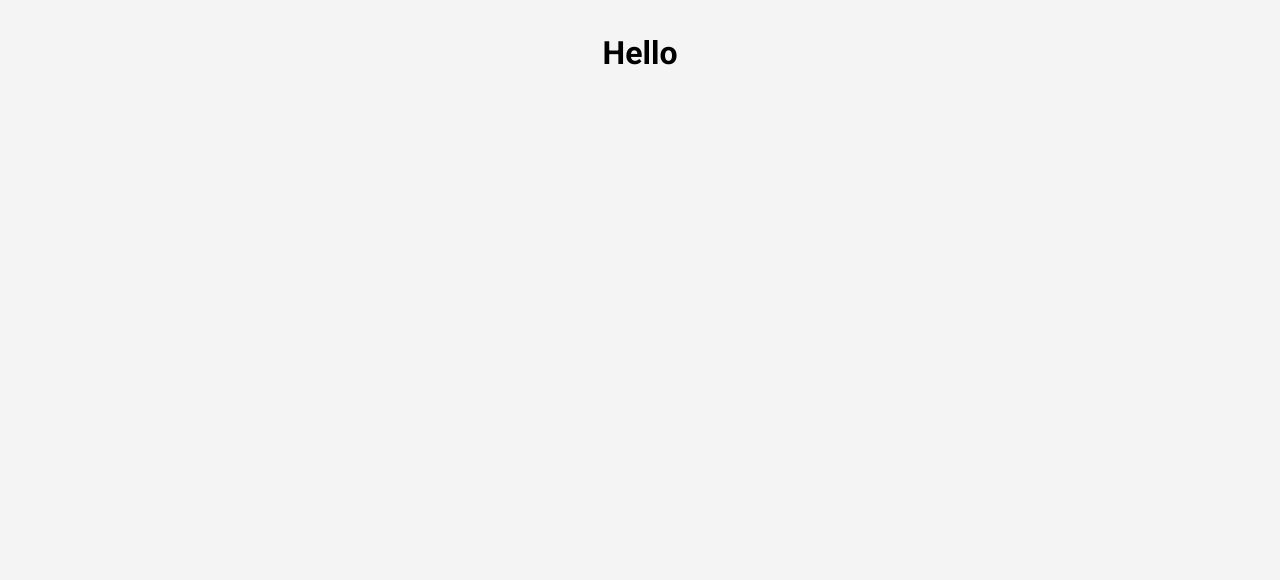
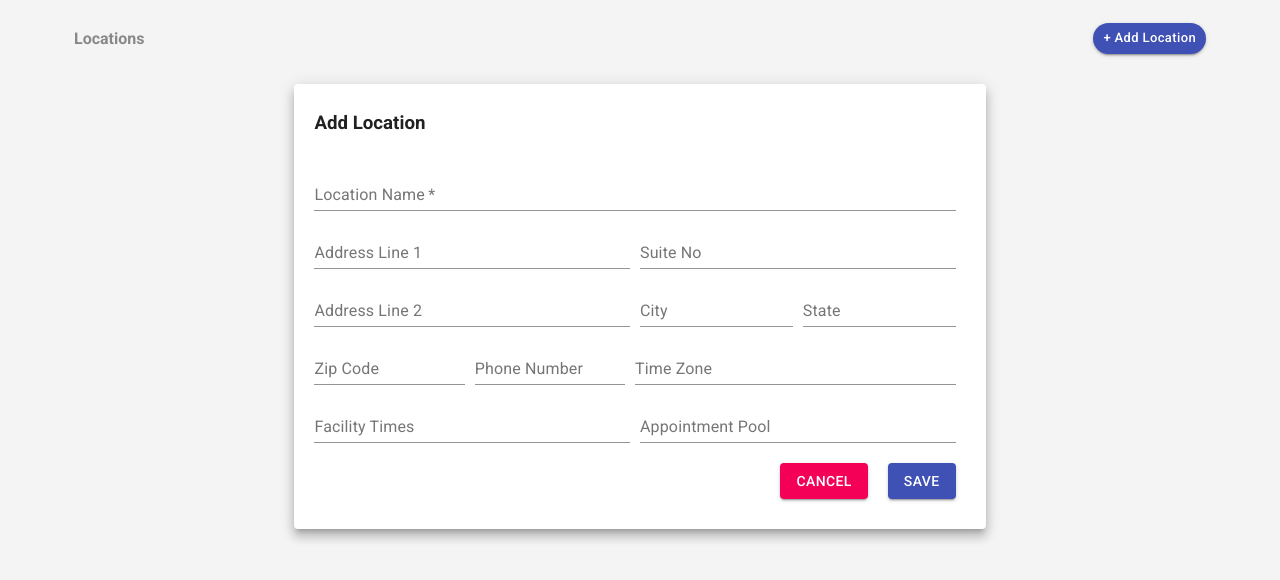
Before and after one commit to chanchaldabriya/location-manager, a React (Create React App) app: page /location/1 in a window 1280 px wide. Shown: the top 580 px of the page. Built offline with nearby package versions, Linux system fonts and the light colour scheme.

Commit message:
1) Populated list with data from DB. 2) Some Bug Fixes. 3) Add Location form implementation. 4) Improved UI. 5) Fixed Route changes. 6) Removed unnecessary 'pages' directory as not used now.

```diff
--- a/package.json
+++ b/package.json
@@ -4,6 +4,7 @@
   "private": true,
   "dependencies": {
     "@material-ui/core": "^4.11.0",
+    "@material-ui/icons": "^4.9.1",
     "@testing-library/jest-dom": "^4.2.4",
     "@testing-library/react": "^9.5.0",
     "@testing-library/user-event": "^7.2.1",
--- a/src/App.js
+++ b/src/App.js
@@ -1,15 +1,18 @@
-import React from 'react';
-import './App.css';
-import Home from './pages/Home';
-import { Route, Switch, Redirect } from 'react-router-dom';
+import React from "react";
+import "./App.css";
+import LocationForm from "./components/LocationForm/LocationForm";
+import { Route, Switch, Redirect } from "react-router-dom";
+import Titlebar from "./components/Titlebar/Titlebar";
+import LocationList from "./components/LocationList/LocationList";
 
 function App() {
   return (
     <div className="App">
+      <Titlebar title="Locations" />
       <Switch>
-        <Route path="/location/:id" render={() => <h1>Hello</h1>} />
+        <Route path="/location/:id" component={LocationForm} />
 
-        <Route exact path="/" component={Home} />
+        <Route exact path="/" component={LocationList} />
 
         <Redirect to="/" />
       </Switch>
--- /dev/null
+++ b/src/components/LocationForm/LocationForm.js
@@ -0,0 +1,233 @@
+import React, { useState } from "react";
+import { TextField, Button, Card } from "@material-ui/core";
+import { makeStyles } from "@material-ui/core/styles";
+import useFormField from "../../hooks/useFormField";
+import { upsertLocation } from "../../db";
+
+const useStyles = makeStyles({
+  flex: {
+    display: "flex",
+    flex: 1,
+  },
+  columnFlex: {
+    flexDirection: "column",
+    flex: 1,
+  },
+  textField: {
+    flex: 1,
+    marginTop: 10,
+    marginRight: 10,
+  },
+  formHeading: {
+    textAlign: "start",
+    color: "primary",
+  },
+  btn: {
+    margin: 10,
+  },
+  btnContainer: {
+    justifyContent: "flex-end",
+    margin: "10px 0",
+  },
+  form: {
+    padding: "10px 20px",
+  },
+  card: {
+    margin: "20px auto",
+    width: "60%",
+  },
+});
+
+export default ({ history }) => {
+  // Styles
+  const {
+    flex,
+    columnFlex,
+    textField,
+    formHeading,
+    btn,
+    btnContainer,
+    form,
+    card,
+  } = useStyles();
+
+  /* Form fields' state */
+  const [name, setName, resetName] = useFormField(""),
+    [address1, setAddress1, resetAddress1] = useFormField(""),
+    [address2, setAddress2, resetAddress2] = useFormField(""),
+    [suite, setSuite, resetSuite] = useFormField(""),
+    [city, setCity, resetCity] = useFormField(""),
+    [state, setState, resetState] = useFormField(""),
+    [zip, setZip, resetZip] = useFormField(""),
+    [phone, setPhone, resetPhone] = useFormField(""),
+    [timezone, setTimezone, resetTimezone] = useFormField(""),
+    [facility, setFacility, resetFacility] = useFormField(""),
+    [appointment, setAppointment, resetAppointment] = useFormField("");
+
+  const [status, setStatus] = useState({ loading: false, error: false });
+
+  /* Reset calls for all fields */
+  const resetAll = () => {
+    resetName();
+    resetAddress1();
+    resetAddress2();
+    resetSuite();
+    resetCity();
+    resetState();
+    resetZip();
+    resetPhone();
+    resetTimezone();
+    resetFacility();
+    resetAppointment();
+  };
+
+  const save = () => {
+    setStatus({ loading: true, error: false });
+    upsertLocation({
+      name,
+      address1,
+      address2,
+      suite,
+      city,
+      state,
+      zip,
+      phone,
+      timezone,
+      facility,
+      appointment,
+    })
+      .then((resp) => {
+        console.log(resp);
+        setStatus({ loading: false, error: false });
+        resetAll();
+        history.push("/");
+      })
+      .catch((error) => {
+        console.error(error);
+        setStatus({ loading: false, error: true });
+      });
+  };
+
+  return (
+    <Card raised classes={{ root: card }}>
+      <form className={form}>
+        <h3 className={formHeading}>Add Location</h3>
+        <div className={flex}>
+          <TextField
+            required
+            label="Location Name"
+            classes={{ root: textField }}
+            value={name}
+            onChange={setName}
+          />
+        </div>
+
+        {/* Complete Address */}
+        <div className={flex}>
+          {/* Address Lines */}
+          <div className={`${flex} ${columnFlex}`}>
+            <TextField
+              label="Address Line 1"
+              classes={{ root: textField }}
+              value={address1}
+              onChange={setAddress1}
+            />
+            <TextField
+              label="Address Line 2"
+              classes={{ root: textField }}
+              value={address2}
+              onChange={setAddress2}
+            />
+          </div>
+
+          {/* City, Address & Suite */}
+          <div className={`${flex} ${columnFlex}`}>
+            {/* Suite */}
+            <div className={flex}>
+              <TextField
+                label="Suite No"
+                classes={{ root: textField }}
+                value={suite}
+                onChange={setSuite}
+              />
+            </div>
+
+            {/* City & State */}
+            <div className={flex}>
+              <TextField
+                label="City"
+                classes={{ root: textField }}
+                value={city}
+                onChange={setCity}
+              />
+              <TextField
+                label="State"
+                classes={{ root: textField }}
+                value={state}
+                onChange={setState}
+              />
+            </div>
+          </div>
+        </div>
+
+        {/* zip, phone & timezone */}
+        <div className={flex}>
+          {/* zipcode & phone */}
+          <div className={flex}>
+            <TextField
+              label="Zip Code"
+              classes={{ root: textField }}
+              value={zip}
+              onChange={setZip}
+            />
+            <TextField
+              label="Phone Number"
+              classes={{ root: textField }}
+              value={phone}
+              onChange={setPhone}
+            />
+          </div>
+
+          {/* Timezone */}
+          <TextField
+            label="Time Zone"
+            classes={{ root: textField }}
+            value={timezone}
+            onChange={setTimezone}
+          />
+        </div>
+
+        {/* Facility times & Appointment Pool */}
+        <div className={flex}>
+          <TextField
+            label="Facility Times"
+            classes={{ root: textField }}
+            value={facility}
+            onChange={setFacility}
+          />
+          <TextField
+            label="Appointment Pool"
+            classes={{ root: textField }}
+            value={appointment}
+            onChange={setAppointment}
+          />
+        </div>
+
+        {/* Buttons */}
+        <div className={`${flex} ${btnContainer}`}>
+          <Button color="secondary" variant="contained" classes={{ root: btn }} onClick={() => history.push("/")}>
+            Cancel
+          </Button>
+          <Button
+            color="primary"
+            variant="contained"
+            classes={{ root: btn }}
+            onClick={save}
+          >
+            Save
+          </Button>
+        </div>
+      </form>
+    </Card>
+  );
+};
--- a/src/components/LocationListItem/LocationListItem.js
+++ b/src/components/LocationListItem/LocationListItem.js
@@ -1,5 +1,6 @@
 import React from "react";
-import { ListItem, ListItemText } from "@material-ui/core";
+import { ListItem, Avatar, IconButton } from "@material-ui/core";
+import { Edit, Delete } from "@material-ui/icons";
 import { makeStyles } from "@material-ui/core/styles";
 
 const useStyles = makeStyles({
@@ -10,15 +11,125 @@ const useStyles = makeStyles({
     boxShadow: "0 5px 5px rgba(0,0,0,0.15)",
     padding: "10px 20px",
     margin: "10px 0",
+    display: "flex",
+    justifyContent: "space-between",
+    fontSize: "0.8rem",
+    color: "#888",
+  },
+  avatar: {
+    backgroundColor: "#0084cc",
+    color: "white",
+    fontSize: "1.1rem",
+    fontWeight: "bold",
+    transform: "scale(0.7)",
+  },
+  hiddenAvatar: {
+    visibility: "hidden",
+  },
+  heading: {
+    color: "#000",
+    fontWeight: "bold",
+  },
+  flex1: {
+    flex: 1,
+    textAlign: "center",
+  },
+  flex2: {
+    flex: 2,
+    textAlign: "center",
   },
   /* /ListItem styling*/
 });
 
-export default ({children}) => {
+export default ({ isHeading, index, deleteItem, editItem, children, ...locationObj }) => {
   const classes = useStyles();
-  return (
+  const {
+    id,
+    name,
+    address1,
+    address2,
+    city,
+    state,
+    suite,
+    phone,
+    timezone,
+    zip,
+    appointment,
+    facility,
+  } = locationObj;
+
+  const getFormattedAddress = () => {
+    const fieldArr = [suite, address1, address2, city, state, zip];
+
+    // create comma separated string of "fieldArr" fields to create formatted address
+    return fieldArr.reduce((prev, curr) =>
+      curr ? (prev += `, ${curr}`) : prev
+    );
+  };
+
+  return isHeading ? (
+    <ListItem
+      classes={{ root: classes.listItem }}
+      className={classes.heading}
+      button
+    >
+      <Avatar
+        component="div"
+        className={`${classes.avatar} ${classes.hiddenAvatar}`}
+      >
+        Id
+      </Avatar>
+
+      <div className={classes.flex1}>
+        <span>Name</span>
+      </div>
+
+      <div className={classes.flex2}>
+        <span>Address</span>
+      </div>
+
+      <div className={classes.flex1}>
+        <span>Phone No.</span>
+      </div>
+
+      <div className={classes.flex1}></div>
+    </ListItem>
+  ) : (
     <ListItem classes={{ root: classes.listItem }} button>
-      {children}
+      <Avatar component="div" className={classes.avatar}>
+        {index}
+      </Avatar>
+
+      <div className={classes.flex1}>
+        <span>{name}</span>
+      </div>
+
+      <div className={classes.flex2}>
+        <span>{getFormattedAddress()}</span>
+      </div>
+
+      <div className={classes.flex1}>
+        <span>{phone}</span>
+      </div>
+
+      <div className={classes.flex1}>
+        <IconButton
+          onClick={() => {
+            editItem(id);
+          }}
+        >
+          <Edit color="primary" />
+        </IconButton>
+
+        <IconButton
+          onClick={() => {
+            deleteItem(id);
+          }}
+        >
+          <Delete color="secondary" />
+        </IconButton>
+      </div>
+      {/* {children} */}
     </ListItem>
   );
 };
--- a/src/components/Titlebar/Titlebar.js
+++ b/src/components/Titlebar/Titlebar.js
@@ -1,6 +1,7 @@
 import React from "react";
 import Button from "@material-ui/core/Button";
 import { makeStyles } from "@material-ui/core/styles";
+import { useHistory } from 'react-router-dom';
 
 const useStyles = makeStyles({
     titlebar: {
@@ -24,7 +25,9 @@ const useStyles = makeStyles({
 });
 
 export default ({ title }) => {
-  const classes = useStyles();
+  const classes = useStyles(),
+        history = useHistory();
+
   return (
     <div className={classes.titlebar}>
       <span className={classes.title}>{title || "Title"}</span>
@@ -33,6 +36,7 @@ export default ({ title }) => {
         color="primary"
         variant="contained"
         size="small"
+        onClick={() => history.push('/location/add')}
       >
         + Add Location
       </Button>
--- a/src/db/index.js
+++ b/src/db/index.js
@@ -15,9 +15,9 @@ const upsertLocation = async (locationObj) => await db[LOCATIONS_STORE].put(loca
 
 const deleteLocation = async (id) => await db[LOCATIONS_STORE].delete(id);
 
-const getLocation = async (id) => await db[LOCATIONS_STORE].get('id').equals(id);
+const getLocation = async (id) => await db.table(LOCATIONS_STORE).get(id);
 
-const getAllLocations = async () => await db[LOCATIONS_STORE].toArray();
+const getAllLocations = async () => await db.table(LOCATIONS_STORE).toArray();
 
 export { upsertLocation, deleteLocation, getLocation, getAllLocations };
 export default db;
--- /dev/null
+++ b/src/hooks/useFormField.js
@@ -0,0 +1,15 @@
+import { useState } from 'react';
+
+export default (initialVal) => {
+    const [val, setVal] = useState(initialVal);
+
+    const setFieldValue = (event) => {
+        setVal(event.target.value);
+    };
+
+    const reset = () => {
+        setVal(initialVal);
+    };
+
+    return [val, setFieldValue, reset];
+}
--- a/src/pages/Home.js
+++ /dev/null
@@ -1,13 +0,0 @@
-import React from "react";
-import Titlebar from '../components/Titlebar/Titlebar';
-import LocationList from "../components/LocationList/LocationList";
-
-
-export default () => {
-    return (
-        <React.Fragment>
-            <Titlebar title="Locations"/>
-            <LocationList />
-        </React.Fragment>
-    );
-};
```
Also changed, not shown: src/components/LocationList/LocationList.js (+28 -6 lines), 1 other file (tests, documents, lock files or other folders).
